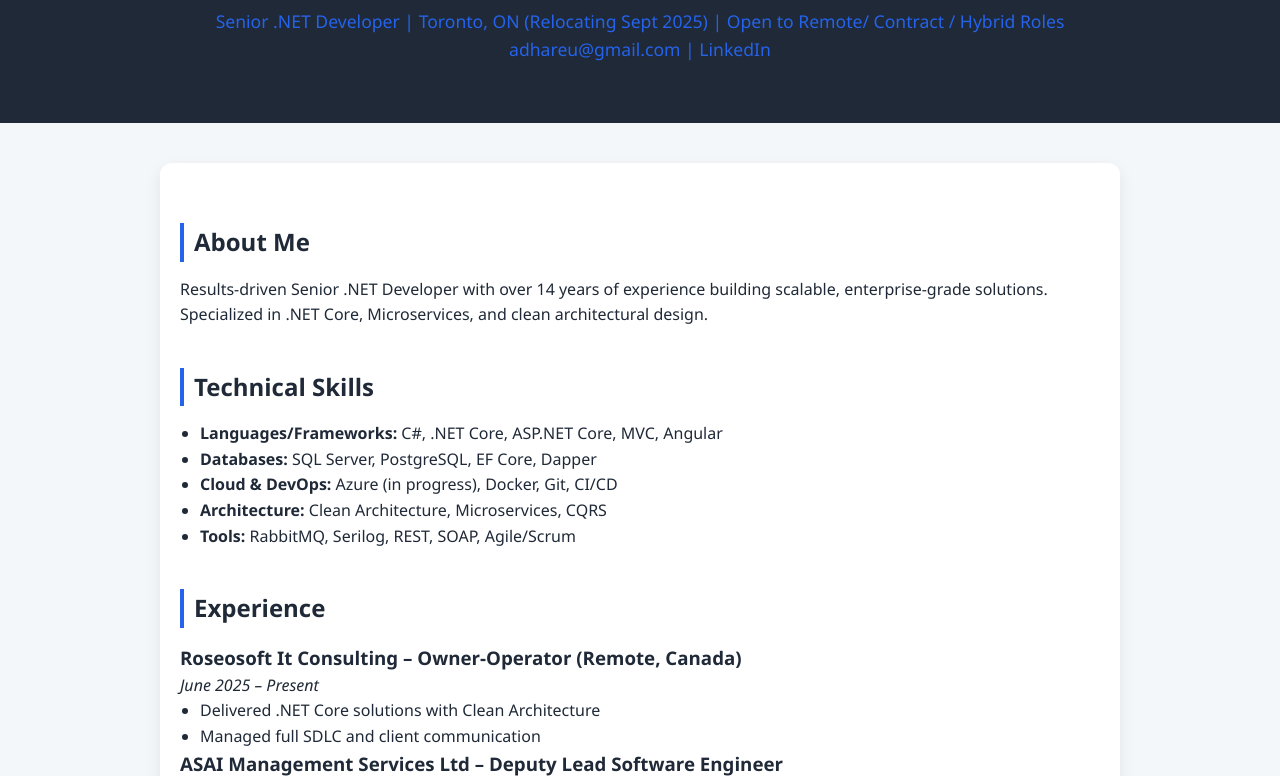
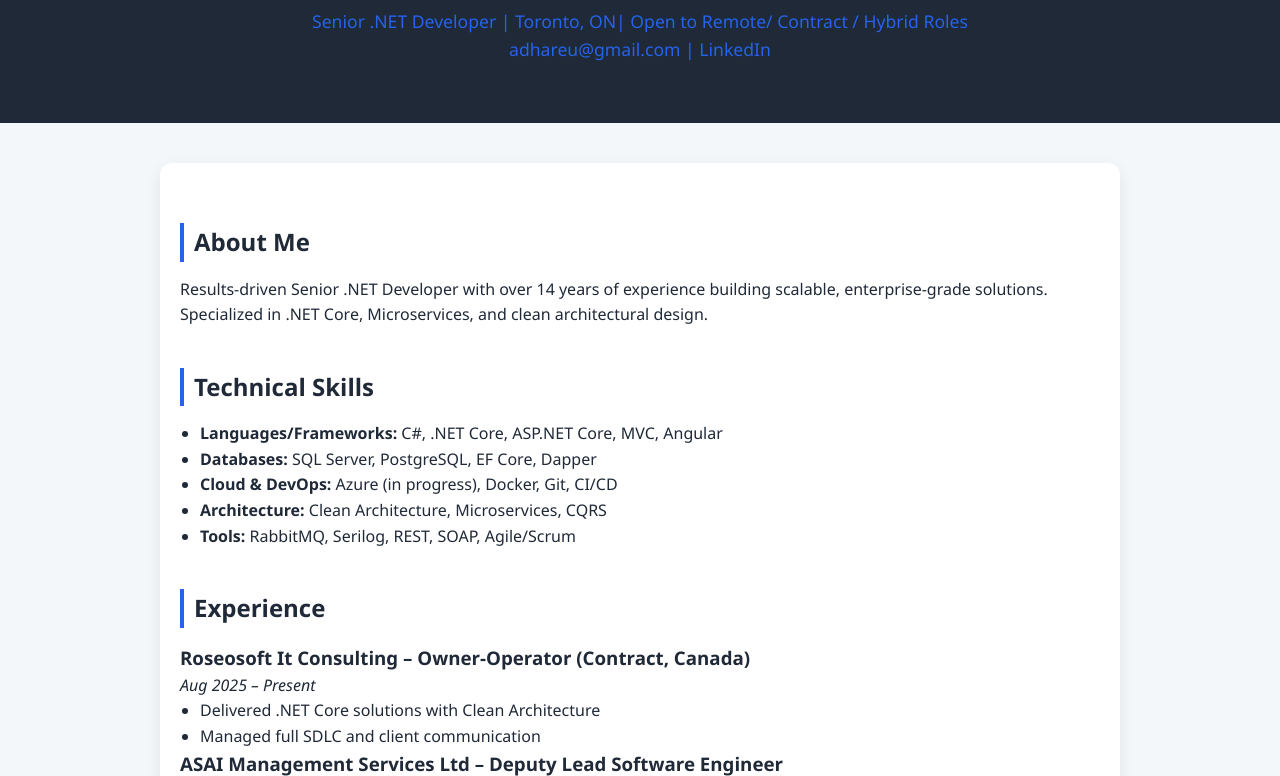
Before and after one commit to adhareu/asifiqbal-portfolio, a plain HTML site: page index.html in a window 1280 px wide. Shown: the part 127-903 px from the top of the page. Drawn offline with Linux system fonts and the light colour scheme.

Commit message:
Update index.html

```diff
--- a/index.html
+++ b/index.html
@@ -190,7 +190,7 @@
 
   <header>
     <h1>Asif Iqbal</h1>
-    <p>Senior .NET Developer | Toronto, ON (Relocating Sept 2025) |  Open to Remote/ Contract / Hybrid Roles</p>
+    <p>Senior .NET Developer | Toronto, ON|  Open to Remote/ Contract / Hybrid Roles</p>
     <p><a href="mailto:adhareu@gmail.com">adhareu@gmail.com</a> |
        <a href="https://linkedin.com/in/kmasifiqbal" target="_blank">LinkedIn</a></p>
   </header>
@@ -215,8 +215,8 @@
 
     <div class="section">
       <h2>Experience</h2>
-      <h3>Roseosoft It Consulting – Owner-Operator (Remote, Canada)</h3>
-      <p><em>June 2025 – Present</em></p>
+      <h3>Roseosoft It Consulting – Owner-Operator (Contract, Canada)</h3>
+      <p><em>Aug 2025 – Present</em></p>
       <ul>
         <li>Delivered .NET Core solutions with Clean Architecture</li>
         <li>Managed full SDLC and client communication</li>
```
